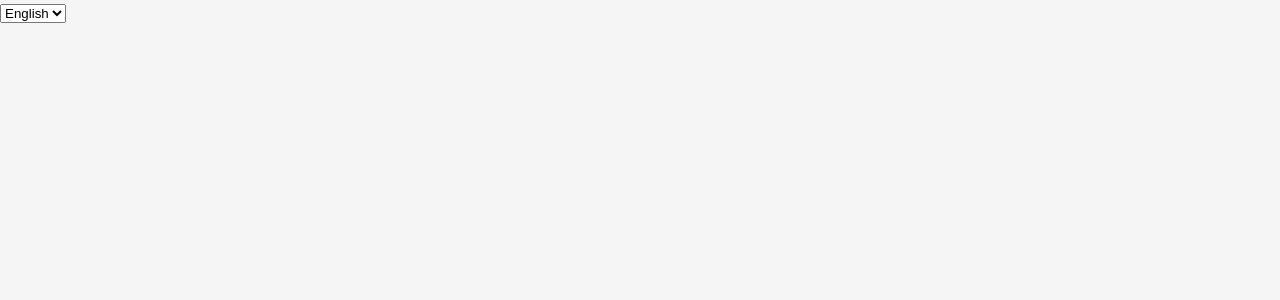
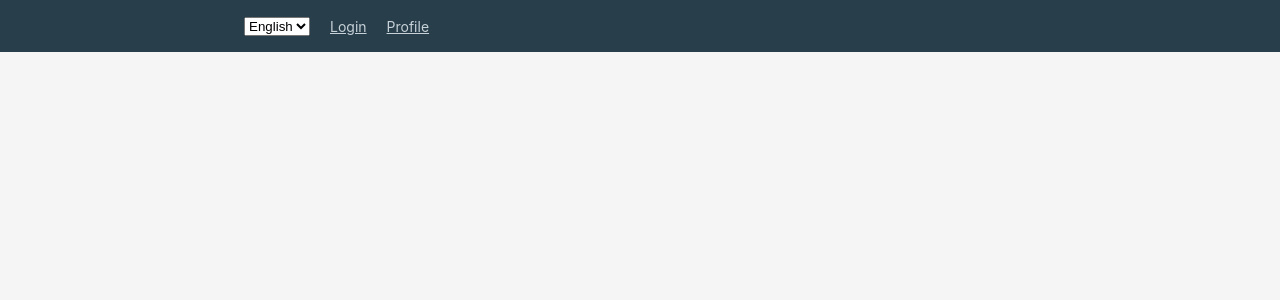
Before and after one commit to dizefurkan/task-oplog, a React (Create React App) app: page / in a window 1280 px wide. Shown: the top 300 px of the page. Built offline with nearby package versions, Linux system fonts and the light colour scheme.

Commit message:
header add, setLangauge not working yet

```diff
--- a/src/App.tsx
+++ b/src/App.tsx
@@ -11,11 +11,9 @@ import locale_en from "./i18n/translations/en.json";
 import locale_tr from "./i18n/translations/tr.json";
 import Login from './pages/Login';
 import Profile from './pages/Profile';
+import Header from 'src/components/Header';
 
-const languages = [
-  { key: 'en', label: 'English' },
-  { key: 'tr', label: 'Türkçe' }
-];
+
 const locales:any = {
   'tr': locale_tr,
   'en': locale_en
@@ -32,12 +30,8 @@ const App = () => {
   return (
     <IntlProvider locale={localeKey} messages={locales[localeKey]}>
       <ThemeProvider theme={{}}>
-        <select onChange={handleChange} defaultValue={localeKey}>
-         {languages.map((language, index) => (
-            <option key={`${index}${language.key}`}value={language.key}>{language.label}</option>
-          ))}
-        </select>
         <Router>
+          <Header />
           <Switch>
             <Route exact path="/login" component={Login} />
             <Route exact path="/profile" component={Profile} />
--- /dev/null
+++ b/src/components/Header/index.tsx
@@ -0,0 +1,33 @@
+import React from 'react';
+import { Link } from 'react-router-dom';
+import Container from 'src/themes/Container';
+import * as S from './style';
+
+const languages = [
+  { key: 'en', label: 'English' },
+  { key: 'tr', label: 'Türkçe' }
+];
+
+const Header = () => {
+  return (
+    <S.Header>
+      <Container>
+        <S.Centered>
+          <select onChange={() => {}} defaultValue={'localeKey'}>
+           {languages.map((language, index) => (
+              <option key={`${index}${language.key}`}value={language.key}>{language.label}</option>
+            ))}
+          </select>
+          <nav>
+            <S.List>
+              <S.ListItem><Link to="/login">Login</Link></S.ListItem>
+              <S.ListItem><Link to="/profile">Profile</Link></S.ListItem>
+            </S.List>
+          </nav>
+        </S.Centered>
+      </Container>
+    </S.Header>
+  );
+}
+
+export default Header;
--- /dev/null
+++ b/src/components/Header/style.ts
@@ -0,0 +1,29 @@
+import styled from 'styled-components';
+
+export const Header = styled.header`
+  padding: 0 30px;
+  background: #283e4a;
+  height: 52px;
+`;
+
+export const Centered = styled.div`
+  display: flex;
+  flex-direction: row;
+  align-items: center;
+  height: 52px;
+`;
+
+export const List = styled.ul`
+  margin-left: 20px;
+`;
+export const ListItem = styled.li`
+  font-size: 1.4rem;
+  line-height: 1.33333;
+  display: inline-block;
+  font-weight: 400;
+  margin-right: 20px;
+  transition: color .3s;
+  a {
+    color: #c7d1d8;
+  }
+`;
--- a/src/pages/Profile/index.tsx
+++ b/src/pages/Profile/index.tsx
@@ -8,7 +8,10 @@ import Interests from './Interests';
 
 import Container from 'src/themes/Container';
 
+import * as S from './style';
+
 const Profile = () => (
+  <S.Profile>
     <Container>
       <TopCard />
       <ExperienceAndEducation />
@@ -16,6 +19,7 @@ const Profile = () => (
       <Accomplishments />
       <Interests />
     </Container>
+  </S.Profile>
 );
 
 export default Profile;
--- a/src/pages/Profile/style.ts
+++ b/src/pages/Profile/style.ts
@@ -1 +1,6 @@
-export {}
+import styled from 'styled-components';
+
+export const Profile = styled.div`
+  padding-top: 20px;
+  background-color: #f5f5f5;
+`;
```
Lines whose indentation alone changed are shown as unchanged.
